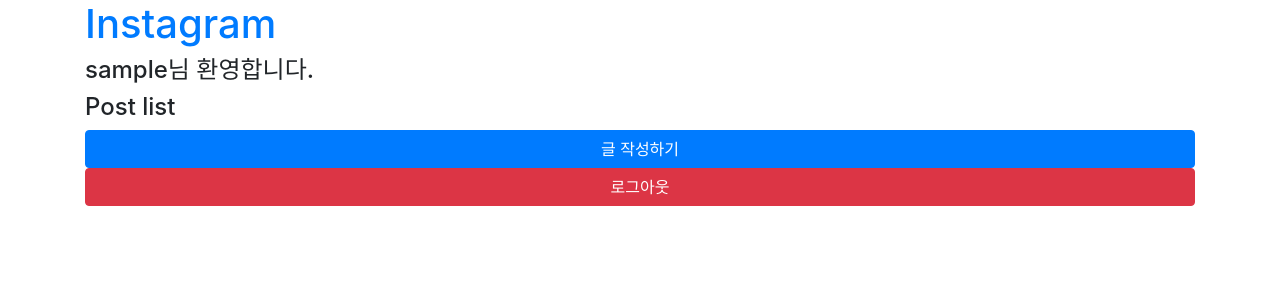
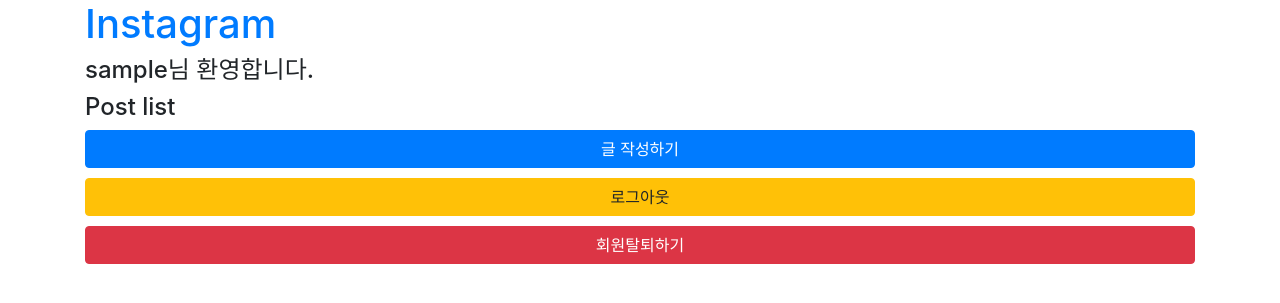
Before and after one commit to orca9s/Django-instagram, a Django app: page /posts/ in a window 1280 px wide. Shown: the top 303 px of the page. Run offline with Django 3.2, Linux system fonts and the light colour scheme; the visitor is signed in with stand-in values (Sample User, id 1); data that the repository does not hold is empty; some libraries are stand-ins or nearby versions.

Commit message:
bootstrap기능추가 회원탈퇴 버튼 추가

```diff
--- a/app/templates/posts/post_list.html
+++ b/app/templates/posts/post_list.html
@@ -5,14 +5,19 @@
     <div>
         {% if user.is_authenticated %}
         <form action="" method="POST">
-            <a href="{% url 'posts:post_create' %}" class="btn btn-primary btn-block">글 작성하기</a>
+            {% csrf_token %}
+            <a href="{% url 'posts:post_create' %}" class="btn btn-primary btn-block" style="margin-bottom: 10px">글 작성하기</a>
         </form>
         <form action="{% url 'members:logout' %}" method="POST">
             {% csrf_token %}
-            <button type="submit" class="btn btn-danger btn-block">로그아웃</button>
+            <button type="submit" class="btn btn-warning btn-block" style="margin-bottom: 10px">로그아웃</button>
+        </form>
+        <form action="{% url 'members:withdraw' %}" method="POST">
+           {% csrf_token %}
+            <button type="submit" class="btn btn-danger btn-block" style="margin-bottom: 10px">회원탈퇴하기</button>
         </form>
         {% else %}
-        <a href="{% url 'members:login' %}"><button class="btn btn-primary btn-block">로그인</button></a>
+        <a href="{% url 'members:login' %}"><button class="btn btn-primary btn-block" style="margin-bottom: 10px">로그인</button></a>
         <a href="{% url 'members:signup' %}"><button class="btn btn-info btn-block">회원가입 하기</button></a>
         {% endif %}
     </div>
```
